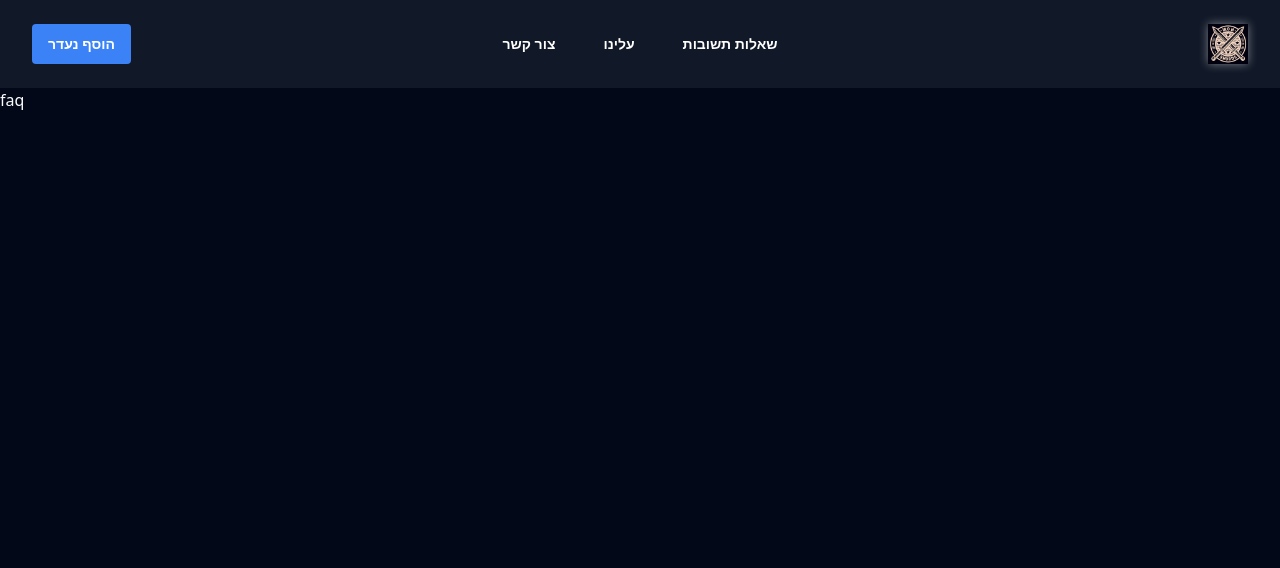
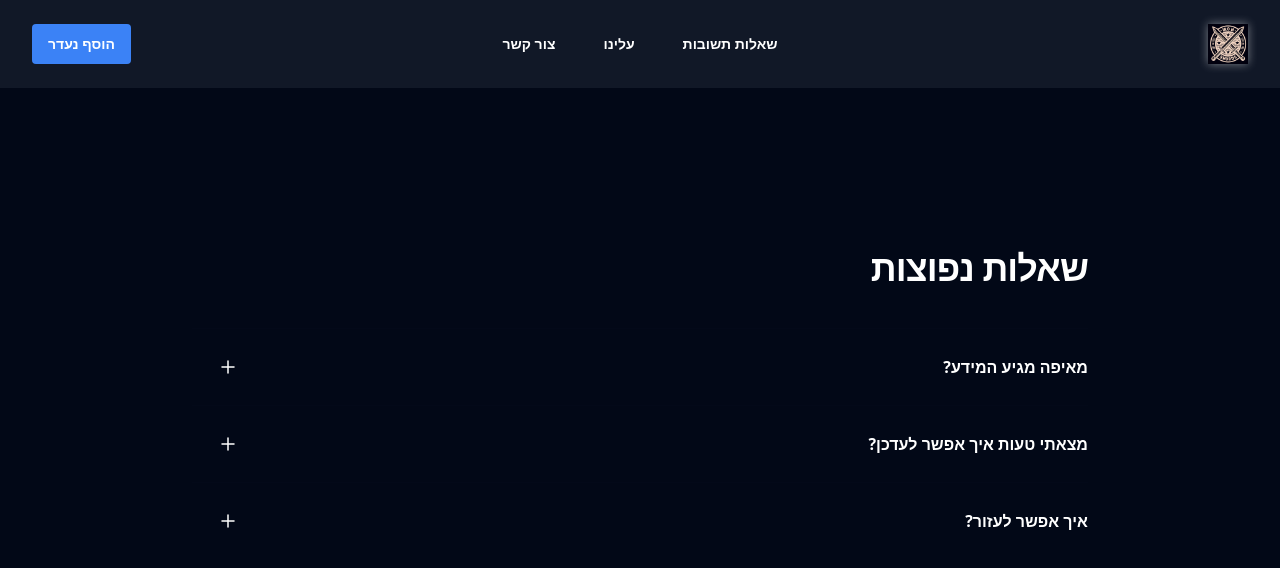
Before and after one commit to Eliran-dev/iron-swords-missing, a Next.js app: page /faq in a window 1280 px wide. Shown: the top 568 px of the page. Built offline with nearby package versions, Linux system fonts and the light colour scheme.

Commit message:
feat: add faq

```diff
--- a/src/app/about/page.tsx
+++ b/src/app/about/page.tsx
@@ -4,6 +4,7 @@
 
 export default function About() {
   const email = 'ironswordsoperation@gmail.com';
+
   const emailToAdmin = `mailto:${email}`;
   return (
     <main className="flex min-h-screen flex-col items-center justify-between p-24" style={{direction:'rtl'}}>
@@ -12,7 +13,7 @@
     <p className={"pb-2"}>האתר נועד לעזור ולאתר את הנעדרים של מלחמת חרבות ברזל
     האתר נבנה ללא מטרות רווח והוא פתוח לשימוש חופשי
     </p>
-    <p className="pb-2">כל אחד יכול להכניס את הפרטים של הנעדר שלו והאתר יציג את הנעדרים שמתאימים לפרטים שהוכנסו</p>
+    <p className="pb-2">האתר נבנה בפרויקט קוד פתוח וכל המידע בו מוזן על ידי מתנדבים</p>
     <Button onClick={()=> window.open(emailToAdmin)}
         className={"w-full bg-blue-800 text-white font-bold text-sm uppercase rounded hover:bg-blue-700 flex items-center justify-center px-2 py-3 mt-4"}>
         צור קשר
--- a/src/app/faq/page.tsx
+++ b/src/app/faq/page.tsx
@@ -1,4 +1,60 @@
-export default function About() {
-    return  <div>faq</div>
+"use client";
 
+import { Disclosure } from '@headlessui/react'
+import { MinusSmallIcon, PlusSmallIcon } from '@heroicons/react/24/outline'
+
+const faqs = [
+  {
+    question: "מאיפה מגיע המידע?",
+    answer:
+      "אנחנו מנתרים את הרשתות החברתיות במטרה לעזור לבני המשפחות, כל המידע המפורסם הוא ציבורי ונאסף על ידי מתנדבים",
+  },
+  {
+    question: "מצאתי טעות איך אפשר לעדכן?",
+    answer:
+      "שלחו לנו מייל על ידי הכפתור הכחול",
+  },
+  {
+    question: "איך אפשר לעזור?",
+    answer:
+      "אנחנו פרויקט קוד פתוח ולא ממומן, נשמח לעזרה בכתיבת קוד ובהזנת נתונים",
+  },
+  // More questions...
+]
+
+export default function FAQ() {
+  return (
+    <div className="" dir="rtl">
+      <div className="mx-auto max-w-7xl px-6 py-24 sm:py-32 lg:px-8 lg:py-40">
+        <div className="mx-auto max-w-4xl divide-y divide-gray-900/10">
+          <h2 className="text-4xl font-bold leading-10 tracking-tight text-white">שאלות נפוצות</h2>
+          <dl className="mt-10 space-y-6 divide-y divide-gray-900/10">
+            {faqs.map((faq) => (
+              <Disclosure as="div" key={faq.question} className="pt-6">
+                {({ open }) => (
+                  <>
+                    <dt>
+                      <Disclosure.Button className="flex w-full items-start justify-between text-left text-white">
+                        <span className="text-base font-semibold leading-7">{faq.question}</span>
+                        <span className="ml-6 flex h-7 items-center">
+                          {open ? (
+                            <MinusSmallIcon className="h-6 w-6" aria-hidden="true" />
+                          ) : (
+                            <PlusSmallIcon className="h-6 w-6" aria-hidden="true" />
+                          )}
+                        </span>
+                      </Disclosure.Button>
+                    </dt>
+                    <Disclosure.Panel as="dd" className="mt-2 pr-12">
+                      <p className="text-base leading-7 text-white">{faq.answer}</p>
+                    </Disclosure.Panel>
+                  </>
+                )}
+              </Disclosure>
+            ))}
+          </dl>
+        </div>
+      </div>
+    </div>
+  )
 }
```
